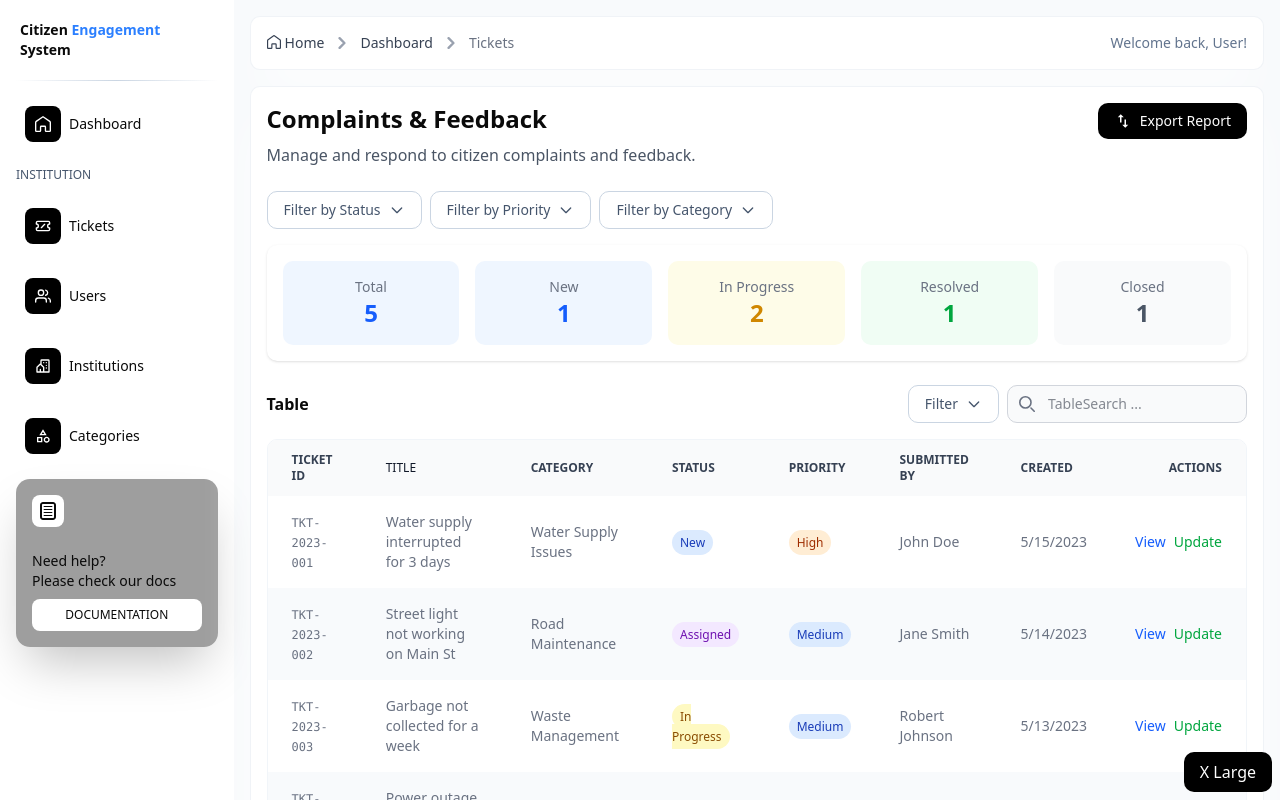
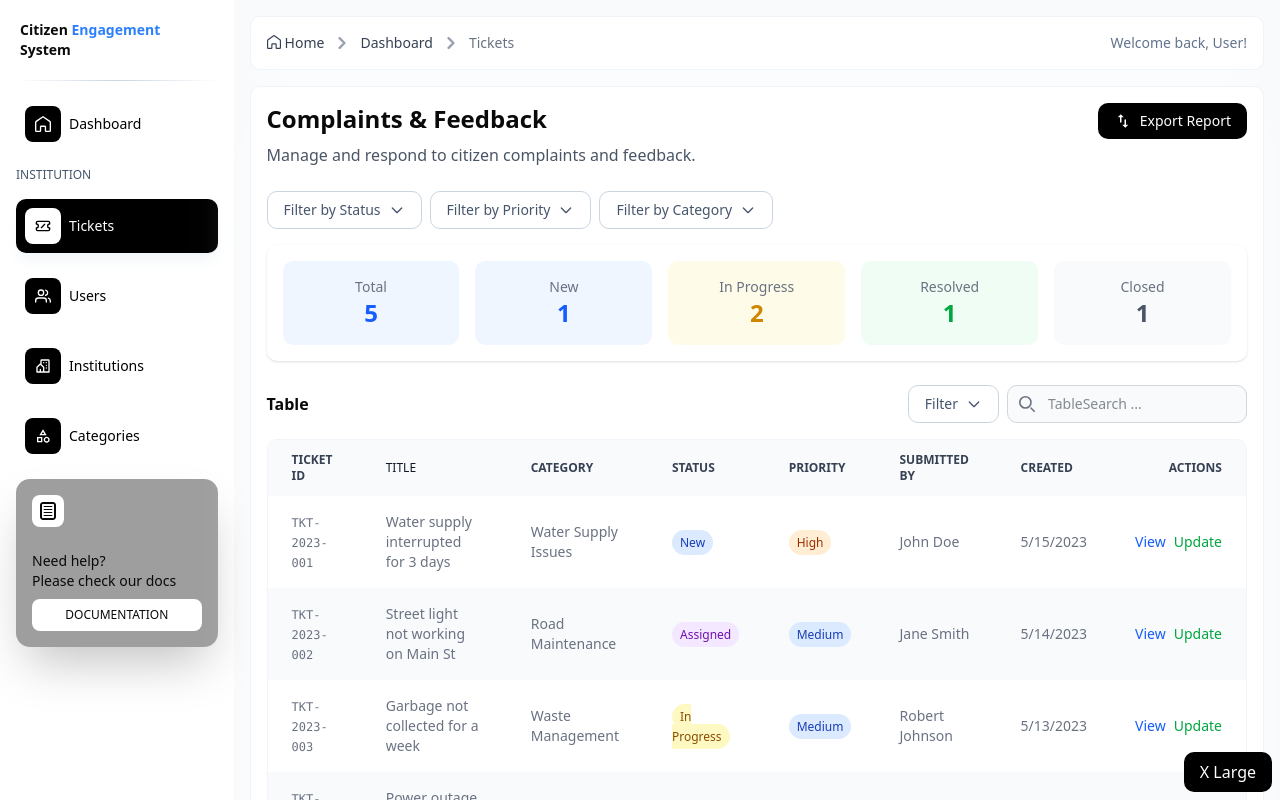
Before and after one commit to Reconfort/CCES-Frontend, a Next.js app: page /dashboard/tickets in a window 1280 px wide. Shown: the top 800 px of the page. Built offline with nearby package versions, Linux system fonts and the light colour scheme; grey boxes are pictures that could not be loaded.

Commit message:
Refactor dashboard layout and sidebar components: remove unused Breadcrumb import, enhance SidebarItem with active state highlighting, and update chart options for better type safety. Adjust TableFilter to accept title and options props for improved functionality.

```diff
--- a/app/dashboard/layout.tsx
+++ b/app/dashboard/layout.tsx
@@ -1,6 +1,5 @@
 import React, {FC} from 'react';
 import {AppSidebar} from "@/components/layout/Sidebar";
-import Breadcrumb from "@/components/ui/Breadcrumb";
 import TopHead from "@/components/layout/TopHead";
 
 interface  LayoutProps {
--- a/app/dashboard/page.tsx
+++ b/app/dashboard/page.tsx
@@ -68,7 +68,7 @@ const DashboardPage = () => {
         responsive: true,
         plugins: {
             legend: {
-                position: 'top',
+                position: 'top' as 'top',
             },
             title: {
                 display: false,
@@ -80,7 +80,7 @@ const DashboardPage = () => {
             }
         },
         maintainAspectRatio: false,
-    };
+    } as const;
 
     // Chart data for ticket categories
     const categoryDistributionData = {
@@ -105,7 +105,7 @@ const DashboardPage = () => {
         responsive: true,
         plugins: {
             legend: {
-                position: 'right',
+                position: 'right' as const,
             },
             title: {
                 display: false,
@@ -131,7 +131,7 @@ const DashboardPage = () => {
         responsive: true,
         plugins: {
             legend: {
-                position: 'top',
+                position: 'top' as const,
             },
             title: {
                 display: false,
--- a/components/layout/Sidebar.tsx
+++ b/components/layout/Sidebar.tsx
@@ -1,7 +1,9 @@
+"use client";
 import React from "react";
+import { usePathname } from "next/navigation";
+
 import Logo from "@/components/ui/Logo";
 import ItemSeparator from "@/components/ui/ItemSeparator";
-
 import SidebarItem from "@/components/ui/SidebarItem";
 import { GrHomeRounded } from "react-icons/gr";
 import { LuTicketSlash } from "react-icons/lu";
@@ -36,18 +38,30 @@ const items = [
 ]
 
 export function AppSidebar() {
+    const pathname = usePathname();
     return (
         <div className={'w-[280px] bg-white hidden lg:flex flex-col justify-start items-start gap-4 p-4'}>
             {/*Logo*/}
             <Logo/>
             <ItemSeparator/>
 
-            <SidebarItem icon={<GrHomeRounded size={16}/>} href={'/dashboard'} label={'Dashboard'}/>
+            <SidebarItem
+                icon={<GrHomeRounded size={16} />}
+                href={'/dashboard'}
+                label={'Dashboard'}
+                active={pathname === '/dashboard'}
+            />
 
             <div className={'flex flex-col justify-start items-start gap-4 w-full'}>
                 <h1 className={'uppercase text-xs text-slate-600'}>Institution</h1>
                 {items.map((item) => (
-                    <SidebarItem key={item.title} icon={item.icon} href={`/dashboard/${item.url}`} label={item.title}/>
+                    <SidebarItem
+                        key={item.title}
+                        icon={item.icon}
+                        href={`/dashboard/${item.url}`}
+                        label={item.title}
+                        active={pathname === `/dashboard/${item.url}`}
+                    />
                 ))}
             </div>
 
--- a/components/ui/SidebarItem.tsx
+++ b/components/ui/SidebarItem.tsx
@@ -6,12 +6,24 @@ interface SidebarItemProps {
     label: string;
     className?: string;
     href: string;
+    active?: boolean;
 }
 
-const SidebarItem: FC<SidebarItemProps> = ({icon, label, className, href, ...etc}) => {
+const SidebarItem: FC<SidebarItemProps> = ({icon, label, className, href, active = false, ...etc}) => {
     return (
-        <Link href={href} className={`flex items-center gap-2 w-full p-2 rounded-lg hover:bg-white duration-1000 border border-transparent hover:border-slate-50 hover:shadow-xl shadow-slate-100 ${className}`} {...etc}>
-            <div className={'bg-black text-white size-9 rounded-md flex justify-center items-center'}>
+        <Link
+            href={href}
+            className={`
+                flex items-center gap-2 w-full p-2 rounded-lg
+                ${active ? 'bg-black text-white shadow-lg' : 'hover:bg-white text-black'}
+                duration-300 border border-transparent hover:border-slate-50 hover:shadow-xl shadow-slate-100
+                ${className}
+            `}
+            {...etc}
+        >
+            <div className={`size-9 rounded-md flex justify-center items-center
+                ${active ? 'bg-white text-black' : 'bg-black text-white'}
+            `}>
                 {icon}
             </div>
             <span className={'text-sm'}>{label}</span>
--- a/components/ui/Table.tsx
+++ b/components/ui/Table.tsx
@@ -33,7 +33,7 @@ export const Table = <T extends Record<string, any>>({
             <div className={'flex justify-between items-center w-full'}>
                 <h1 className={'font-semibold'}>Table</h1>
                 <div className={'flex items-center gap-2 py-2'}>
-                    <TableFilter/>
+                    <TableFilter title="Filter" options={[]}/>
                     <TableSearch/>
                 </div>
             </div>
```
